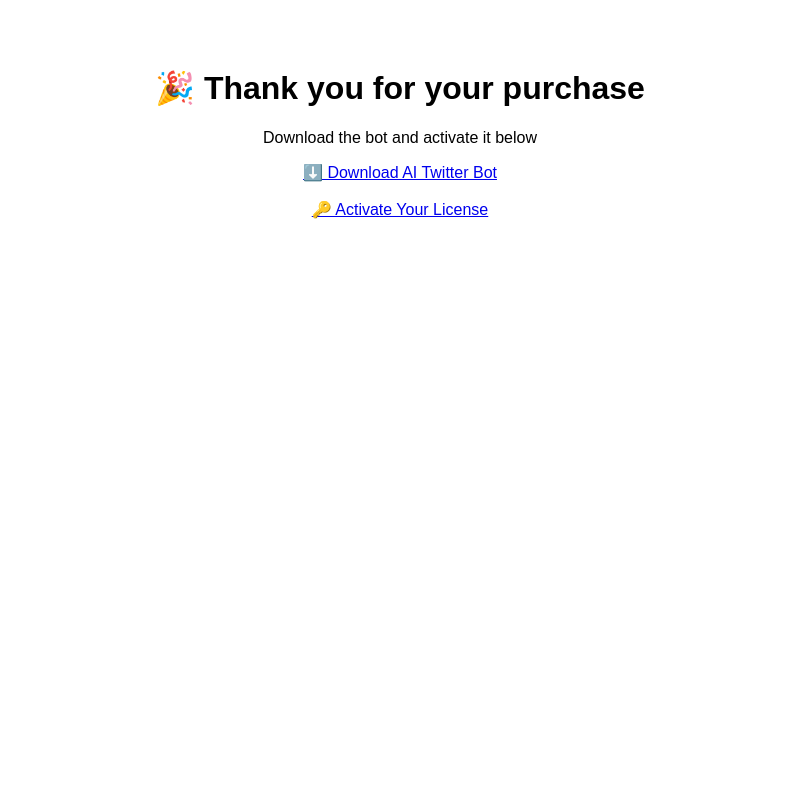
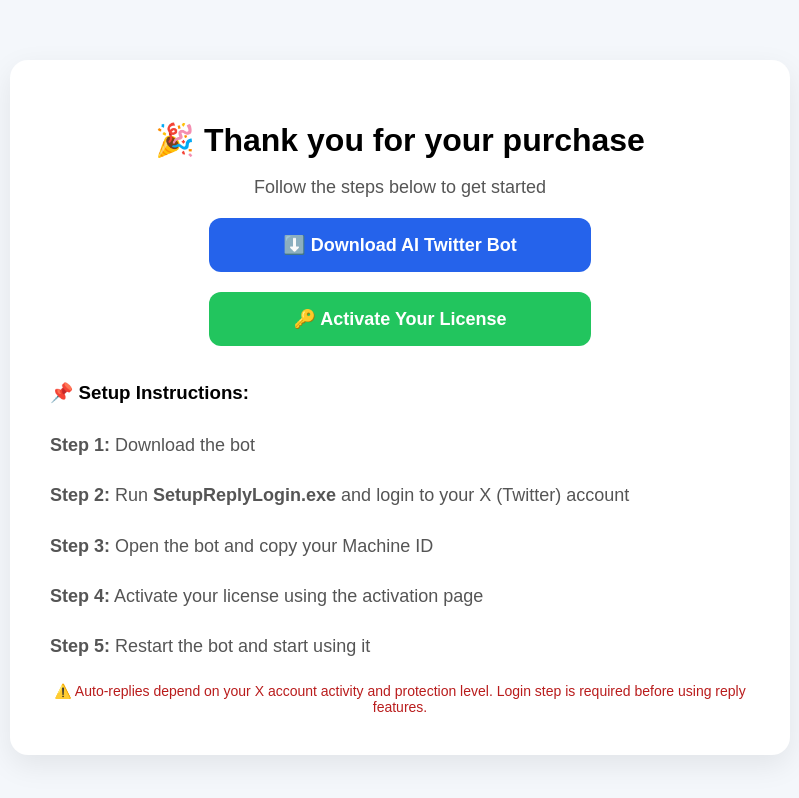
Before and after one commit to Yassinehmd67/tweetbot-licence-server, a website: page public/thank-you.html in a window 1280 px wide. Shown: the whole page, without its empty margins (240-1039 px from the left). Drawn offline with Linux system fonts and the light colour scheme.

Commit message:
add sales page+improve thank you page UI

```diff
--- a/public/thank-you.html
+++ b/public/thank-you.html
@@ -1,25 +1,110 @@
 <!DOCTYPE html>
-<html>
+<html lang="en">
 <head>
-  <title>Download TweetBot</title>
+<meta charset="UTF-8">
+<meta name="viewport" content="width=device-width, initial-scale=1.0">
+<title>Download AI Twitter Bot</title>
+
+<style>
+  body {
+    margin: 0;
+    font-family: Arial, sans-serif;
+    background: #f4f7fb;
+    text-align: center;
+  }
+
+  .container {
+    max-width: 700px;
+    margin: 60px auto;
+    background: white;
+    padding: 40px;
+    border-radius: 18px;
+    box-shadow: 0 10px 30px rgba(0,0,0,0.08);
+  }
+
+  h1 {
+    font-size: 32px;
+    margin-bottom: 10px;
+  }
+
+  p {
+    color: #555;
+    font-size: 18px;
+  }
+
+  .btn {
+    display: block;
+    margin: 20px auto;
+    padding: 16px;
+    width: 80%;
+    max-width: 350px;
+    border-radius: 12px;
+    font-size: 18px;
+    font-weight: bold;
+    text-decoration: none;
+  }
+
+  .download {
+    background: #2563eb;
+    color: white;
+  }
+
+  .activate {
+    background: #22c55e;
+    color: white;
+  }
+
+  .steps {
+    text-align: left;
+    margin-top: 30px;
+    line-height: 1.8;
+    font-size: 16px;
+  }
+
+  .note {
+    margin-top: 20px;
+    color: #b91c1c;
+    font-size: 14px;
+  }
+</style>
+
 </head>
-<body style="text-align:center;font-family:Arial;padding:40px;">
+
+<body>
+
+<div class="container">
 
   <h1>🎉 Thank you for your purchase</h1>
+  <p>Follow the steps below to get started</p>
 
-  <p>Download the bot and activate it below</p>
-
-  <!-- تحميل البوت -->
-  <a href="https://drive.google.com/file/d/1za642tPsMLABl7uH4wa4eiO6CXnnFSkn/view?usp=sharing" class="btn download" target="_blank">
-  ⬇️ Download AI Twitter Bot
+  <!-- تحميل -->
+  <a href="https://drive.google.com/file/d/1za642tPsMLABl7uH4wa4eiO6CXnnFSkn/view?usp=sharing"
+     class="btn download" target="_blank">
+     ⬇️ Download AI Twitter Bot
   </a>
 
-  <br><br>
+  <!-- تفعيل -->
+  <a href="https://tweetbot-licence-server.vercel.app"
+     class="btn activate" target="_blank">
+     🔑 Activate Your License
+  </a>
 
-  <!-- صفحة التفعيل -->
-  <a href="https://tweetbot-licence-server.vercel.app" class="btn activate" target="_blank">
-  🔑 Activate Your License
-  </a>
+  <div class="steps">
+    <h3>📌 Setup Instructions:</h3>
+
+    <p><b>Step 1:</b> Download the bot</p>
+    <p><b>Step 2:</b> Run <b>SetupReplyLogin.exe</b> and login to your X (Twitter) account</p>
+    <p><b>Step 3:</b> Open the bot and copy your Machine ID</p>
+    <p><b>Step 4:</b> Activate your license using the activation page</p>
+    <p><b>Step 5:</b> Restart the bot and start using it</p>
+  </div>
+
+  <div class="note">
+    ⚠️ Auto-replies depend on your X account activity and protection level.
+    Login step is required before using reply features.
+  </div>
+
+</div>
 
 </body>
 </html>
```
Also changed, not shown: public/sales.html (added, +168 -0 lines).
